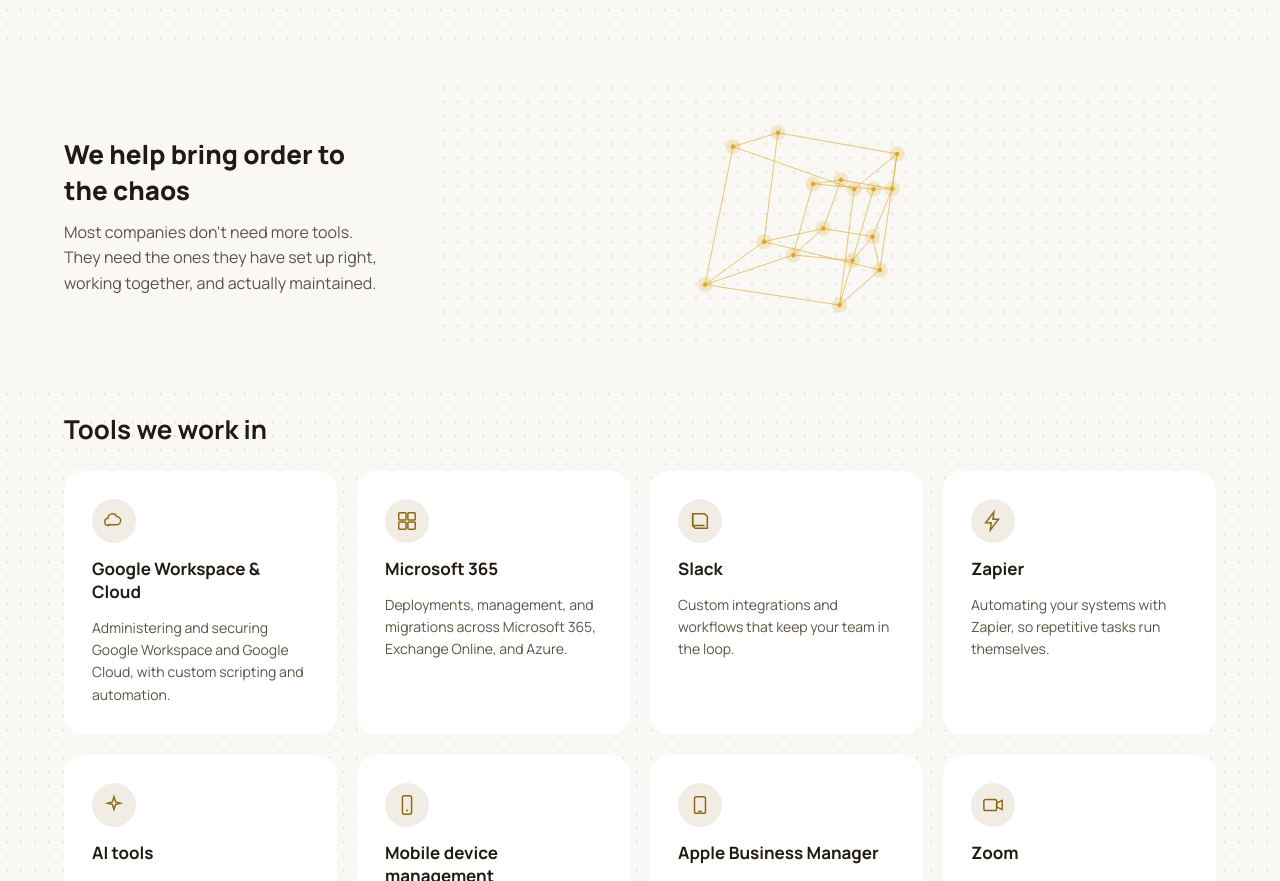
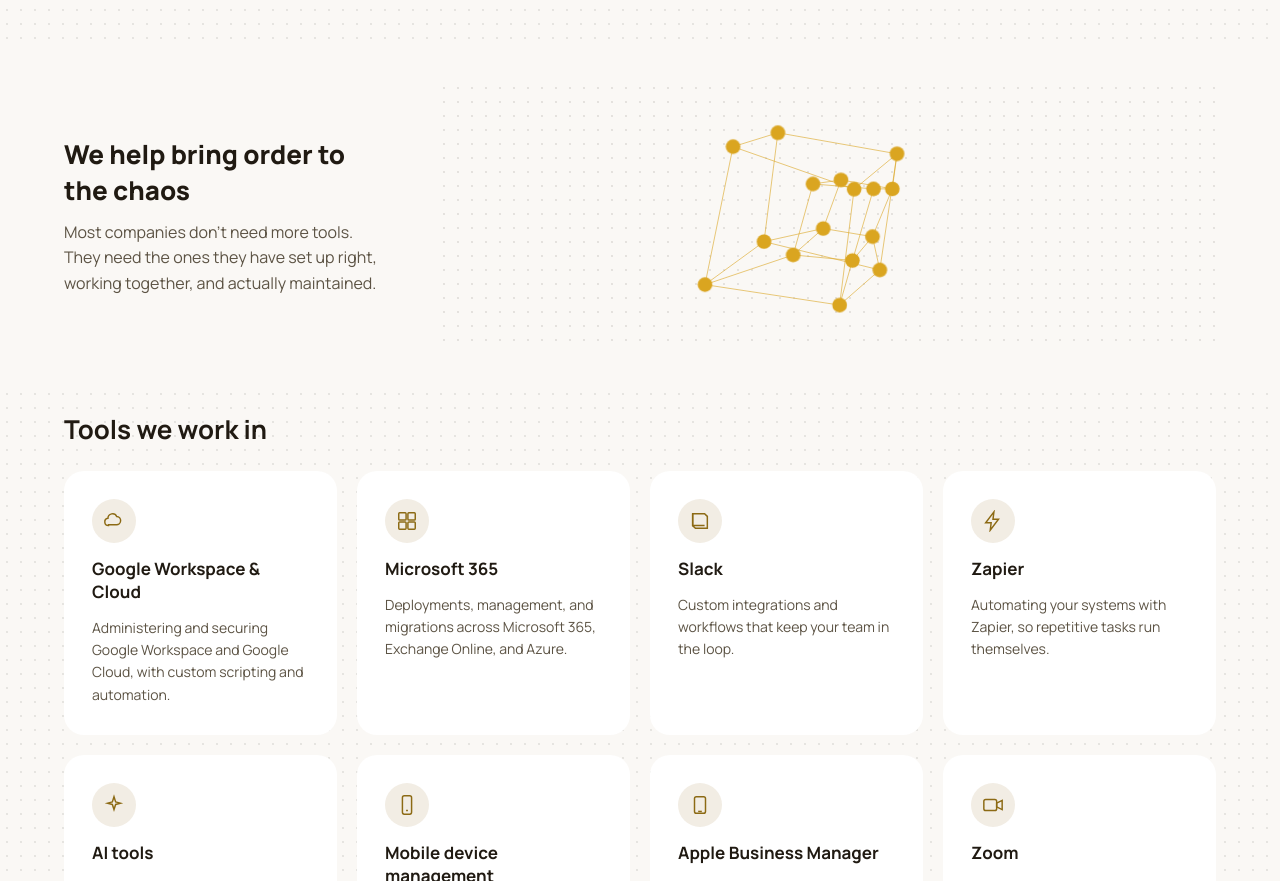
Before and after one commit to stellr-it/stellr-website, a plain HTML site: page index.html in a window 1280 px wide. Shown: the part 1131-2012 px from the top of the page. Drawn offline with Linux system fonts and the light colour scheme; a script that the page names is missing.

Commit message:
Enlarged size of dots in animation

```diff
--- a/index.html
+++ b/index.html
@@ -315,38 +315,38 @@
       <path class="net-link" style="animation-name: espin-31, draw-31;" stroke-dashoffset="1400" d="M520 110 L1060 200"></path>
       <path class="net-link" style="animation-name: espin-32, draw-32;" stroke-dashoffset="1400" d="M470 280 L1120 330"></path>
 
-      <circle class="float-glow glow-1" cx="60" cy="80" r="9"></circle>
-      <circle class="float-dot  node-1" cx="60" cy="80" r="3.4"></circle>
-      <circle class="float-glow glow-2" cx="180" cy="230" r="9"></circle>
-      <circle class="float-dot  node-2" cx="180" cy="230" r="3.4"></circle>
-      <circle class="float-glow glow-3" cx="95" cy="330" r="9"></circle>
-      <circle class="float-dot  node-3" cx="95" cy="330" r="3.4"></circle>
-      <circle class="float-glow glow-4" cx="260" cy="60" r="9"></circle>
-      <circle class="float-dot  node-4" cx="260" cy="60" r="3.4"></circle>
-      <circle class="float-glow glow-5" cx="320" cy="190" r="9"></circle>
-      <circle class="float-dot  node-5" cx="320" cy="190" r="3.4"></circle>
-      <circle class="float-glow glow-6" cx="400" cy="345" r="9"></circle>
-      <circle class="float-dot  node-6" cx="400" cy="345" r="3.4"></circle>
-      <circle class="float-glow glow-7" cx="520" cy="110" r="9"></circle>
-      <circle class="float-dot  node-7" cx="520" cy="110" r="3.4"></circle>
-      <circle class="float-glow glow-8" cx="470" cy="280" r="9"></circle>
-      <circle class="float-dot  node-8" cx="470" cy="280" r="3.4"></circle>
-      <circle class="float-glow glow-9" cx="620" cy="50" r="9"></circle>
-      <circle class="float-dot  node-9" cx="620" cy="50" r="3.4"></circle>
-      <circle class="float-glow glow-10" cx="680" cy="220" r="9"></circle>
-      <circle class="float-dot  node-10" cx="680" cy="220" r="3.4"></circle>
-      <circle class="float-glow glow-11" cx="760" cy="340" r="9"></circle>
-      <circle class="float-dot  node-11" cx="760" cy="340" r="3.4"></circle>
-      <circle class="float-glow glow-12" cx="850" cy="130" r="9"></circle>
-      <circle class="float-dot  node-12" cx="850" cy="130" r="3.4"></circle>
-      <circle class="float-glow glow-13" cx="920" cy="260" r="9"></circle>
-      <circle class="float-dot  node-13" cx="920" cy="260" r="3.4"></circle>
-      <circle class="float-glow glow-14" cx="1000" cy="70" r="9"></circle>
-      <circle class="float-dot  node-14" cx="1000" cy="70" r="3.4"></circle>
-      <circle class="float-glow glow-15" cx="1060" cy="200" r="9"></circle>
-      <circle class="float-dot  node-15" cx="1060" cy="200" r="3.4"></circle>
-      <circle class="float-glow glow-16" cx="1120" cy="330" r="9"></circle>
-      <circle class="float-dot  node-16" cx="1120" cy="330" r="3.4"></circle>
+      <circle class="float-glow glow-1" cx="60" cy="80" r="24"></circle>
+      <circle class="float-dot  node-1" cx="60" cy="80" r="11"></circle>
+      <circle class="float-glow glow-2" cx="180" cy="230" r="24"></circle>
+      <circle class="float-dot  node-2" cx="180" cy="230" r="11"></circle>
+      <circle class="float-glow glow-3" cx="95" cy="330" r="24"></circle>
+      <circle class="float-dot  node-3" cx="95" cy="330" r="11"></circle>
+      <circle class="float-glow glow-4" cx="260" cy="60" r="24"></circle>
+      <circle class="float-dot  node-4" cx="260" cy="60" r="11"></circle>
+      <circle class="float-glow glow-5" cx="320" cy="190" r="24"></circle>
+      <circle class="float-dot  node-5" cx="320" cy="190" r="11"></circle>
+      <circle class="float-glow glow-6" cx="400" cy="345" r="24"></circle>
+      <circle class="float-dot  node-6" cx="400" cy="345" r="11"></circle>
+      <circle class="float-glow glow-7" cx="520" cy="110" r="24"></circle>
+      <circle class="float-dot  node-7" cx="520" cy="110" r="11"></circle>
+      <circle class="float-glow glow-8" cx="470" cy="280" r="24"></circle>
+      <circle class="float-dot  node-8" cx="470" cy="280" r="11"></circle>
+      <circle class="float-glow glow-9" cx="620" cy="50" r="24"></circle>
+      <circle class="float-dot  node-9" cx="620" cy="50" r="11"></circle>
+      <circle class="float-glow glow-10" cx="680" cy="220" r="24"></circle>
+      <circle class="float-dot  node-10" cx="680" cy="220" r="11"></circle>
+      <circle class="float-glow glow-11" cx="760" cy="340" r="24"></circle>
+      <circle class="float-dot  node-11" cx="760" cy="340" r="11"></circle>
+      <circle class="float-glow glow-12" cx="850" cy="130" r="24"></circle>
+      <circle class="float-dot  node-12" cx="850" cy="130" r="11"></circle>
+      <circle class="float-glow glow-13" cx="920" cy="260" r="24"></circle>
+      <circle class="float-dot  node-13" cx="920" cy="260" r="11"></circle>
+      <circle class="float-glow glow-14" cx="1000" cy="70" r="24"></circle>
+      <circle class="float-dot  node-14" cx="1000" cy="70" r="11"></circle>
+      <circle class="float-glow glow-15" cx="1060" cy="200" r="24"></circle>
+      <circle class="float-dot  node-15" cx="1060" cy="200" r="11"></circle>
+      <circle class="float-glow glow-16" cx="1120" cy="330" r="24"></circle>
+      <circle class="float-dot  node-16" cx="1120" cy="330" r="11"></circle>
       </svg>
     </div>
   </div>
```
